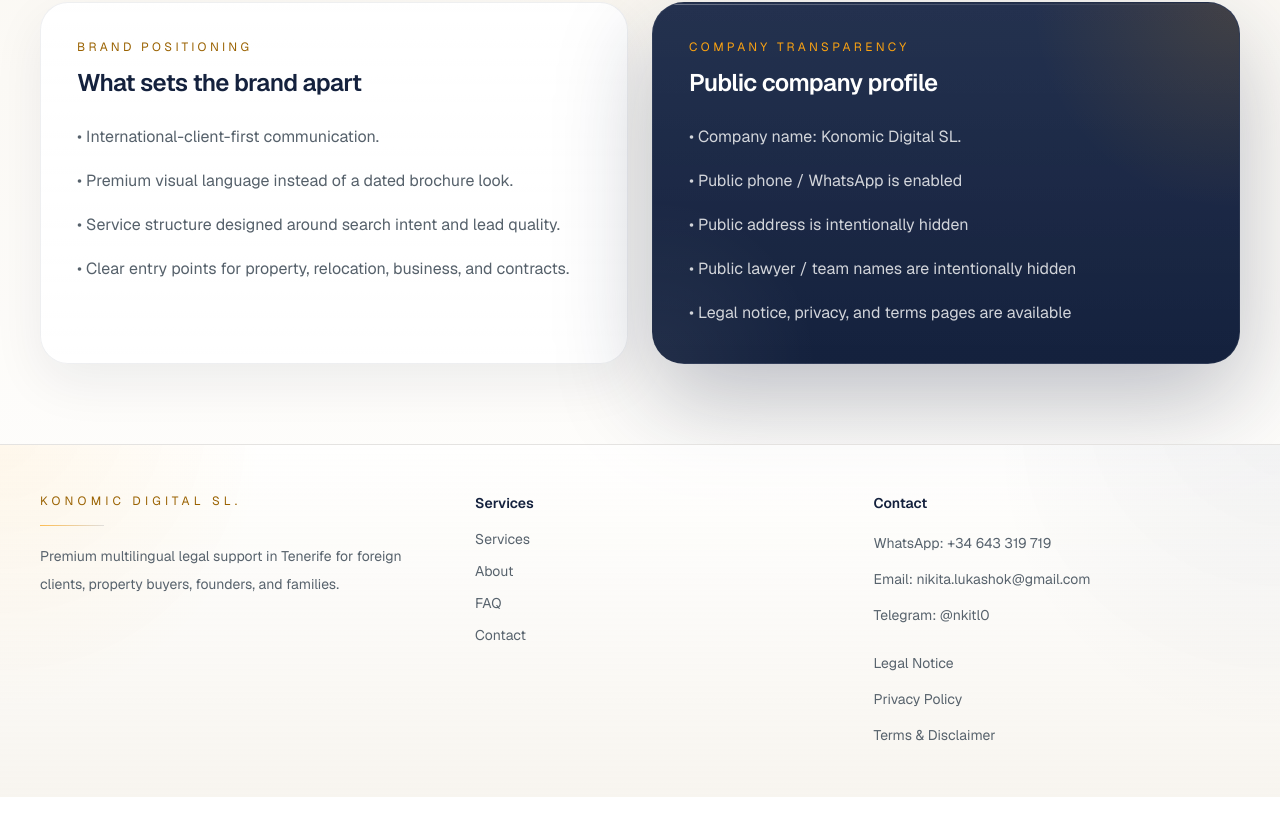
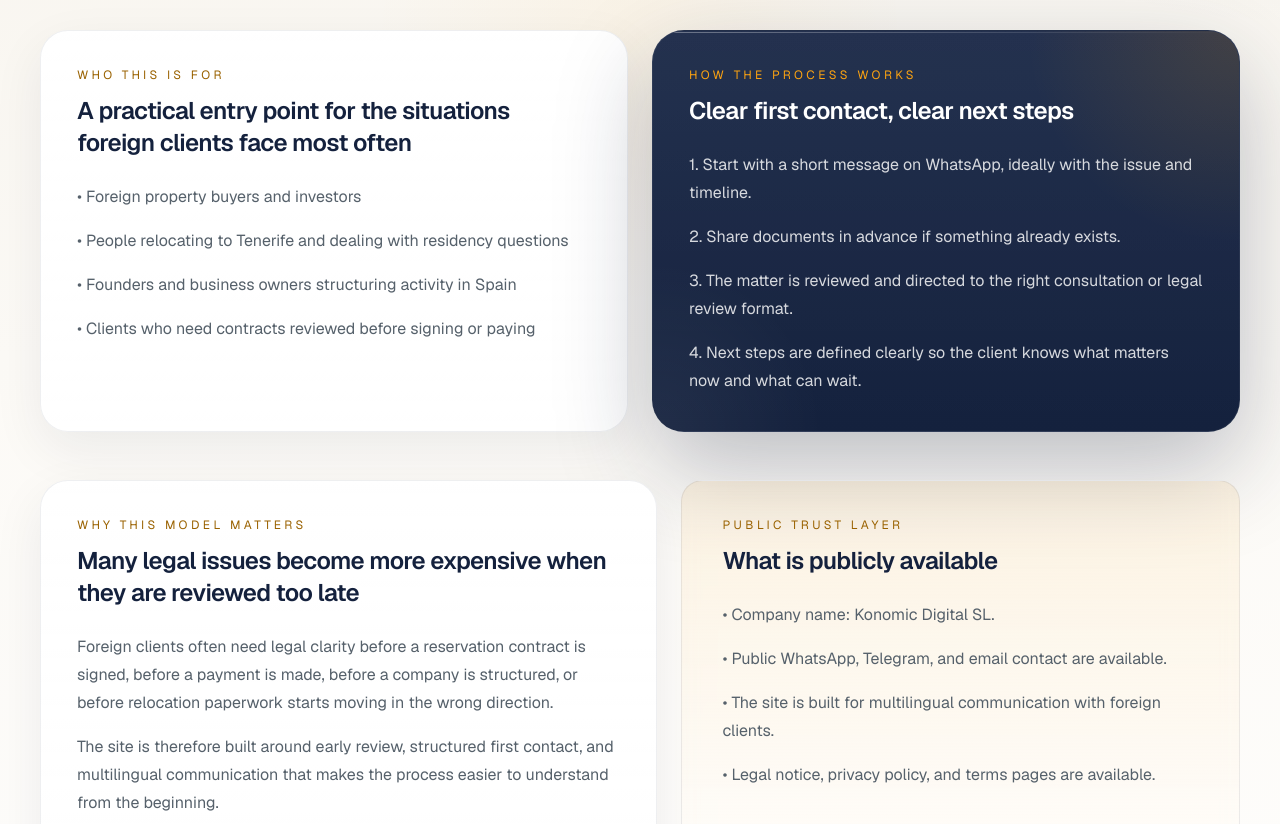
Before and after one commit to heaodoff/konomic, a Next.js app in the folder konomic-site/: page /en/about in a window 1280 px wide. Shown: the part 596-1420 px from the top of the page. Before the commit the page ends 1393 px from the top, so only its background shows below. Built offline with nearby package versions, Linux system fonts and the light colour scheme.

Commit message:
Rewrite English about page for trust and clarity

```diff
--- a/konomic-site/src/app/en/about/page.tsx
+++ b/konomic-site/src/app/en/about/page.tsx
@@ -1,37 +1,85 @@
 import { SectionIntro } from '@/components/SiteShell';
+
+const audiencePoints = [
+  'Foreign property buyers and investors',
+  'People relocating to Tenerife and dealing with residency questions',
+  'Founders and business owners structuring activity in Spain',
+  'Clients who need contracts reviewed before signing or paying',
+];
+
+const workflowPoints = [
+  'Start with a short message on WhatsApp, ideally with the issue and timeline.',
+  'Share documents in advance if something already exists.',
+  'The matter is reviewed and directed to the right consultation or legal review format.',
+  'Next steps are defined clearly so the client knows what matters now and what can wait.',
+];
+
+const trustPoints = [
+  'Company name: Konomic Digital SL.',
+  'Public WhatsApp, Telegram, and email contact are available.',
+  'The site is built for multilingual communication with foreign clients.',
+  'Legal notice, privacy policy, and terms pages are available.',
+];
 
 export default function AboutPage() {
   return (
     <main className="ui-section">
       <SectionIntro
         eyebrow="About Konomic"
-        title="Konomic Digital SL. for Tenerife’s international legal market"
-        text="Konomic Digital SL. is presented as a premium multilingual legal support brand for foreign clients dealing with Tenerife property, relocation, business, contracts, and related legal matters."
+        title="Legal support in Tenerife for foreign clients who need clarity before they move, sign, or invest"
+        text="Konomic Digital SL. is structured around the legal matters foreign clients most often need help with in Tenerife: property, residency, business, contracts, and related cross-border issues."
       />
       <div className="mt-8 ui-rule" />
+
       <div className="mt-12 grid gap-6 lg:grid-cols-2">
         <div className="ui-card p-8 md:p-9">
-          <div className="text-xs uppercase tracking-[0.28em] text-[#9a6200]">Brand positioning</div>
-          <h2 className="mt-3 text-2xl font-semibold tracking-tight">What sets the brand apart</h2>
+          <div className="text-xs uppercase tracking-[0.28em] text-[#9a6200]">Who this is for</div>
+          <h2 className="mt-3 text-2xl font-semibold tracking-tight">A practical entry point for the situations foreign clients face most often</h2>
           <ul className="mt-6 space-y-4 text-sm leading-7 text-[#56616b] md:text-base">
-            <li>• International-client-first communication.</li>
-            <li>• Premium visual language instead of a dated brochure look.</li>
-            <li>• Service structure designed around search intent and lead quality.</li>
-            <li>• Clear entry points for property, relocation, business, and contracts.</li>
+            {audiencePoints.map((item) => (
+              <li key={item}>• {item}</li>
+            ))}
           </ul>
         </div>
+
         <div className="ui-card-dark p-8 text-white md:p-9">
           <div className="relative z-10">
-            <div className="text-xs uppercase tracking-[0.28em] text-[#fca311]">Company transparency</div>
-            <h2 className="mt-3 text-2xl font-semibold tracking-tight">Public company profile</h2>
-            <ul className="mt-6 space-y-4 text-sm leading-7 text-white/80 md:text-base">
-              <li>• Company name: Konomic Digital SL.</li>
-              <li>• Public phone / WhatsApp is enabled</li>
-              <li>• Public address is intentionally hidden</li>
-              <li>• Public lawyer / team names are intentionally hidden</li>
-              <li>• Legal notice, privacy, and terms pages are available</li>
-            </ul>
+            <div className="text-xs uppercase tracking-[0.28em] text-[#fca311]">How the process works</div>
+            <h2 className="mt-3 text-2xl font-semibold tracking-tight">Clear first contact, clear next steps</h2>
+            <ol className="mt-6 space-y-4 text-sm leading-7 text-white/82 md:text-base">
+              {workflowPoints.map((item, index) => (
+                <li key={item}>{index + 1}. {item}</li>
+              ))}
+            </ol>
           </div>
+        </div>
+      </div>
+
+      <div className="mt-12 grid gap-6 lg:grid-cols-[1.05fr_0.95fr]">
+        <div className="ui-card p-8 md:p-9">
+          <div className="text-xs uppercase tracking-[0.28em] text-[#9a6200]">Why this model matters</div>
+          <h2 className="mt-3 text-2xl font-semibold tracking-tight">Many legal issues become more expensive when they are reviewed too late</h2>
+          <div className="mt-6 space-y-4 text-sm leading-7 text-[#56616b] md:text-base">
+            <p>
+              Foreign clients often need legal clarity before a reservation contract is signed, before a payment is made, before a company is structured, or before relocation paperwork starts moving in the wrong direction.
+            </p>
+            <p>
+              The site is therefore built around early review, structured first contact, and multilingual communication that makes the process easier to understand from the beginning.
+            </p>
+            <p>
+              Where relevant, the first step can begin remotely, which is useful for clients who are still abroad and need to review documents before arriving in Tenerife.
+            </p>
+          </div>
+        </div>
+
+        <div className="ui-card-soft rounded-[2rem] px-8 py-8 md:px-10 md:py-9">
+          <div className="text-xs uppercase tracking-[0.28em] text-[#9a6200]">Public trust layer</div>
+          <h2 className="mt-3 text-2xl font-semibold tracking-tight">What is publicly available</h2>
+          <ul className="mt-6 space-y-4 text-sm leading-7 text-[#56616b] md:text-base">
+            {trustPoints.map((item) => (
+              <li key={item}>• {item}</li>
+            ))}
+          </ul>
         </div>
       </div>
     </main>
```
